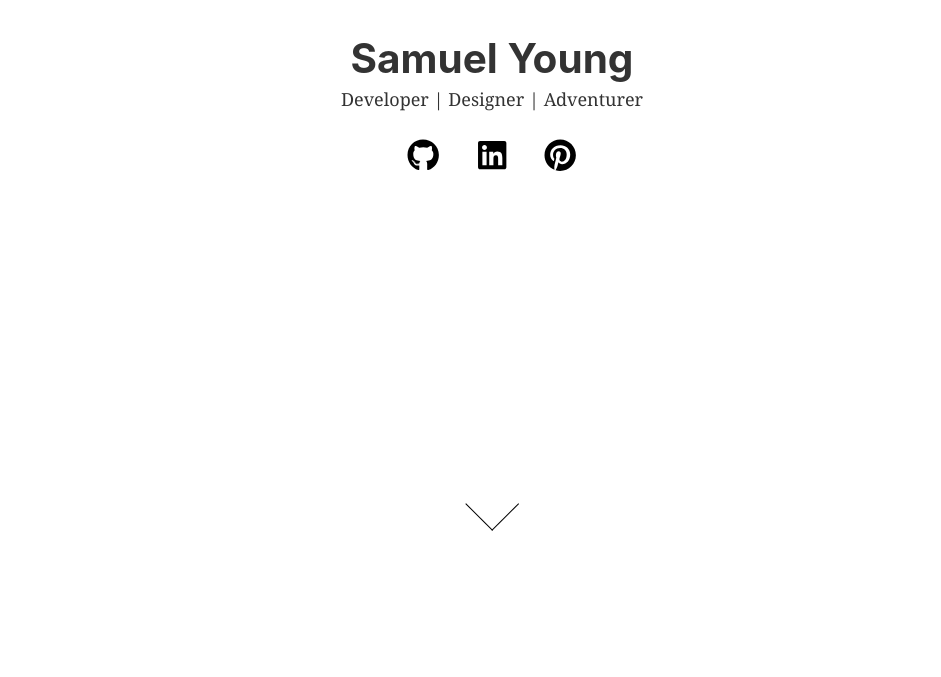
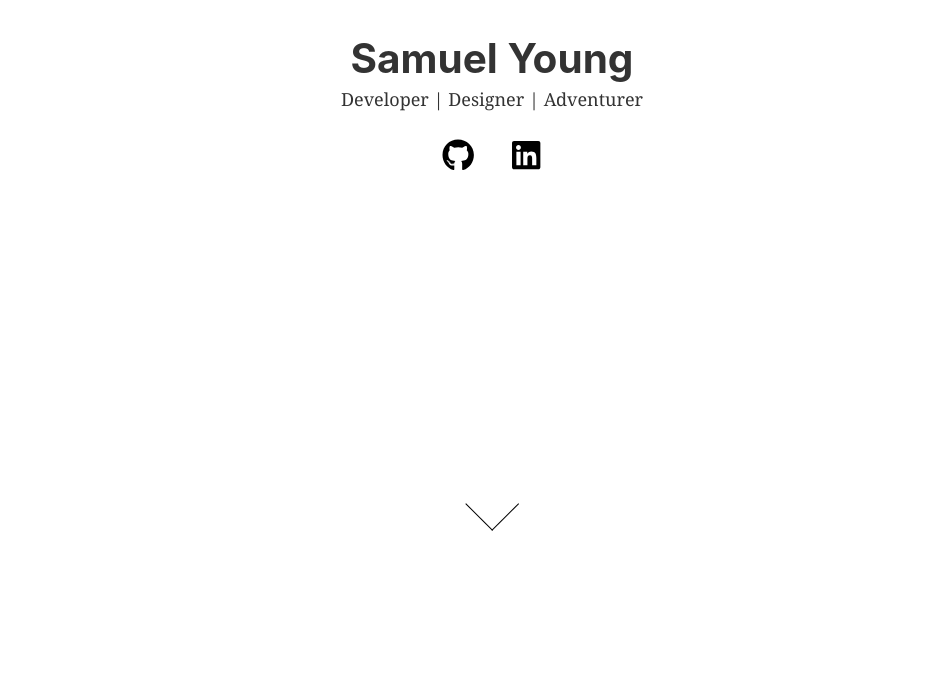
Before and after one commit to syoung5345/my-website, a Gatsby site in the folder website/: page / in a window 1280 px wide. Shown: the part 920-1597 px from the top of the page, without its empty margins (148-1089 px from the left). Built offline with nearby package versions, Linux system fonts and the light colour scheme; Gatsby itself is replaced by a stand-in of ours.

Commit message:
take away Pinterest Link

```diff
--- a/website/src/components/title/title.js
+++ b/website/src/components/title/title.js
@@ -15,9 +15,9 @@ const Title = () => (
             <Icon href="https://www.linkedin.com/in/samuel-young-383044168/">
                 <FaLinkedin />
             </Icon>
-            <Icon href="https://www.pinterest.com/youngsamuel722/">
+            {/* <Icon href="https://www.pinterest.com/youngsamuel722/">
                 <FaPinterest />
-            </Icon>
+            </Icon> */}
         </div>
     </div>
 )
--- a/website/src/components/title/title.module.css
+++ b/website/src/components/title/title.module.css
@@ -7,5 +7,5 @@
 .icons {
     display: grid;
     grid-gap: 2rem;
-    grid-template-columns: repeat(3, minmax(20px, 1fr));
+    grid-template-columns: repeat(2, minmax(20px, 1fr));
 }
```
